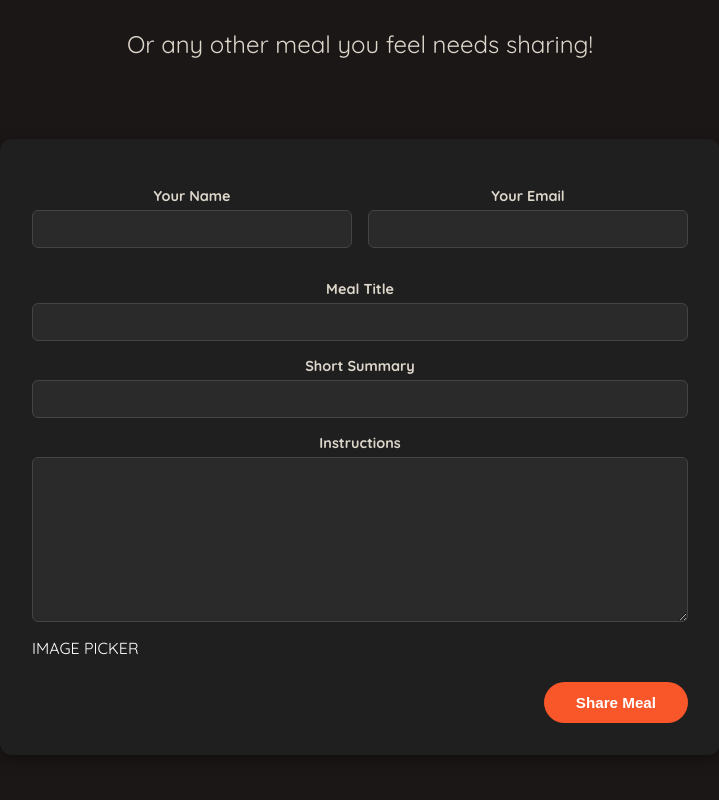
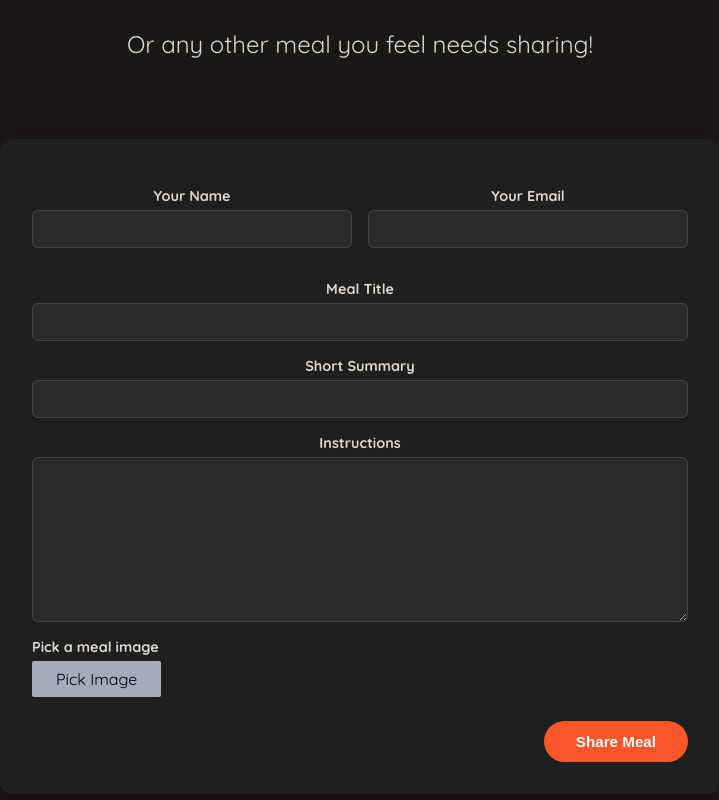
Before and after one commit to alainiranzi/Invading-Fullstack-with-Next-js, a Next.js app: page /meals in a window 1280 px wide. Shown: the part 454-1254 px from the top of the page, without its empty margins (280-999 px from the left). Built offline with nearby package versions, Linux system fonts and the light colour scheme.

Commit message:
working on imagepick but notyet clickable

```diff
--- /dev/null
+++ b/src/app/components/meals/image-picker.js
@@ -0,0 +1,35 @@
+'use client';
+
+import React, { useRef } from 'react';
+import classes from './image-picker.module.css';
+
+export default function ImagePicker({ label, name }) {
+  const imageInput = useRef();
+
+  function handlePickClick() {
+    imageInput.current.click();
+  }
+
+  return (
+    <div className={classes.picker}>
+      <label htmlFor={name}>{label}</label>
+      <div className={classes.controls}>
+        <input
+          className={classes.input}
+          type="file"
+          id={name}
+          accept="image/png,image/jpeg"
+          name={name}
+          ref={imageInput}
+        />
+        <button
+          className={classes.button}
+          type="button"
+          onClick={handlePickClick}
+        >
+          Pick Image
+        </button>
+      </div>
+    </div>
+  );
+}
--- /dev/null
+++ b/src/app/components/meals/image-picker.module.css
@@ -0,0 +1,34 @@
+.picker {
+  margin: 1rem 0;
+}
+
+.picker label {
+  display: block;
+  font-weight: bold;
+  margin-bottom: 0.5rem;
+}
+
+.controls {
+  display: flex;
+  align-items: flex-start;
+  gap: 1.5rem;
+  margin-bottom: 1rem;
+}
+
+.picker .input {
+  display: none;
+}
+
+.picker .button {
+  border: 0;
+  padding: 0.5rem 1.5rem;
+  background: #a4abb9;
+  border-radius: 2px;
+  cursor: pointer;
+  font: inherit;
+}
+
+.picker .button:hover,
+.picker .button:focus {
+  background: #b3b9c6;
+}
--- a/src/app/meals/page.js
+++ b/src/app/meals/page.js
@@ -1,3 +1,4 @@
+import ImagePicker from "@/app/components/meals/image-picker";
 import classes from './page.module.css';
 
 export default function ShareMealsPage() {
@@ -43,7 +44,9 @@ export default function ShareMealsPage() {
               required
             ></textarea>
           </p>
-          IMAGE PICKER
+
+          {/* 👇 Hano ni ho ugomba kongeramo label na name */}
+          <ImagePicker label="Pick a meal image" name="mealImage" />
 
           <div className={classes.actions}>
             <button type="submit" className={classes.button}>
```
